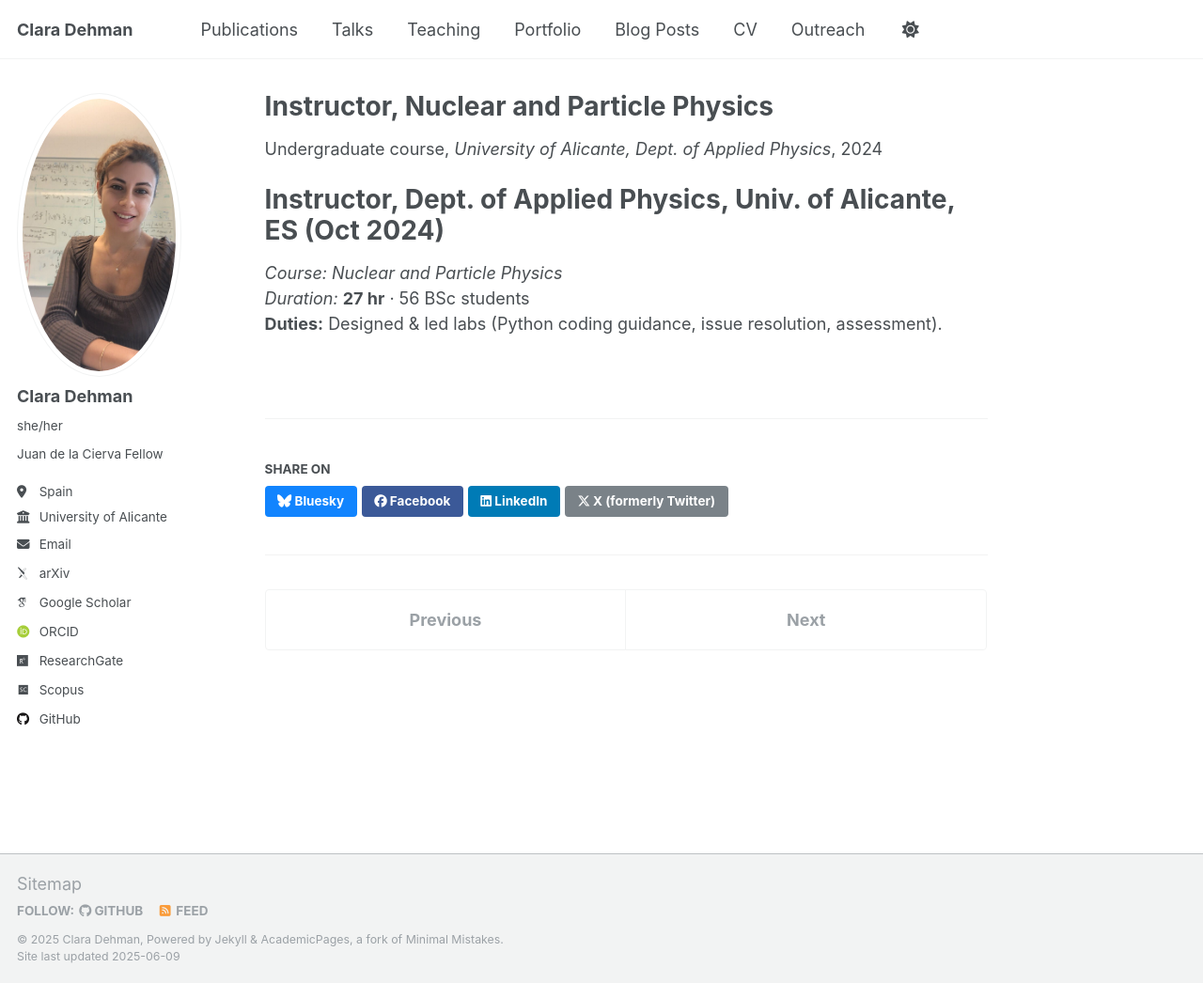
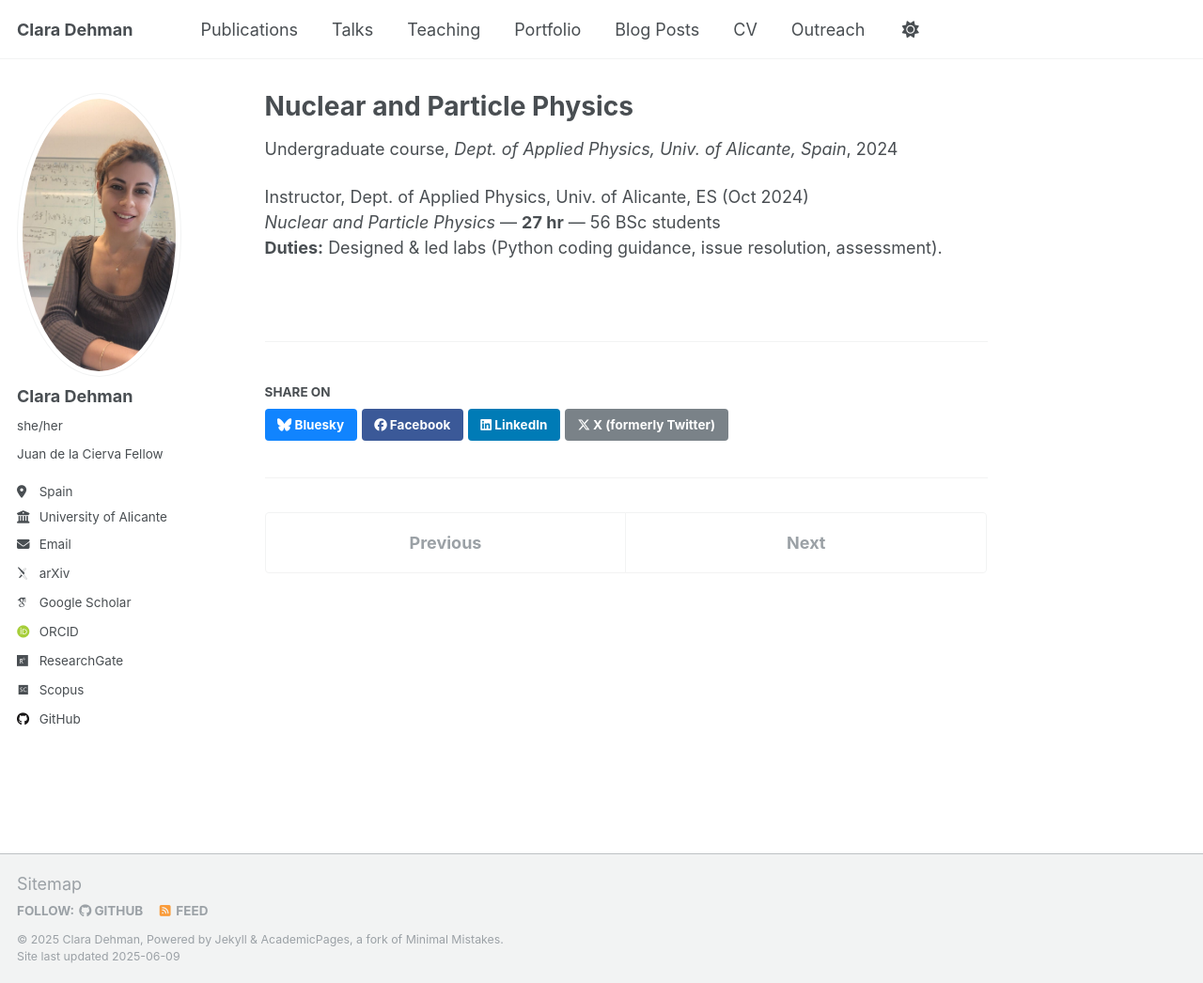
Before and after one commit to ClaraDehman/ClaraDehman.github.io, a Jekyll site: the page built from _teaching/2024_nuclear_teaching.md, in a window 1280 px wide and 1046 px high. Shown: the whole window at 94% size. Built offline with Jekyll 4.4.1, drawn with Linux system fonts in a browser that asks for light colours; some web fonts are replaced.

Commit message:
Update 2024_nuclear_teaching.md

```diff
--- a/_teaching/2024_nuclear_teaching.md
+++ b/_teaching/2024_nuclear_teaching.md
@@ -1,16 +1,13 @@
 ---
-title: "Instructor, Nuclear and Particle Physics"
+title: "Nuclear and Particle Physics"
 collection: teaching
 type: "Undergraduate course"
 permalink: /teaching/2024-nuclear-particle
-venue: "University of Alicante, Dept. of Applied Physics"
+venue: "Dept. of Applied Physics, Univ. of Alicante, Spain"
 date: 2024-10-01
 location: "Alicante, Spain"
 ---
 
 Instructor, Dept. of Applied Physics, Univ. of Alicante, ES (Oct 2024)
-=======================================================================
-
-*Course:* *Nuclear and Particle Physics*
-*Duration:* **27 hr** · 56 BSc students
+*Nuclear and Particle Physics* — **27 hr** — 56 BSc students
 **Duties:** Designed & led labs (Python coding guidance, issue resolution, assessment).
```
